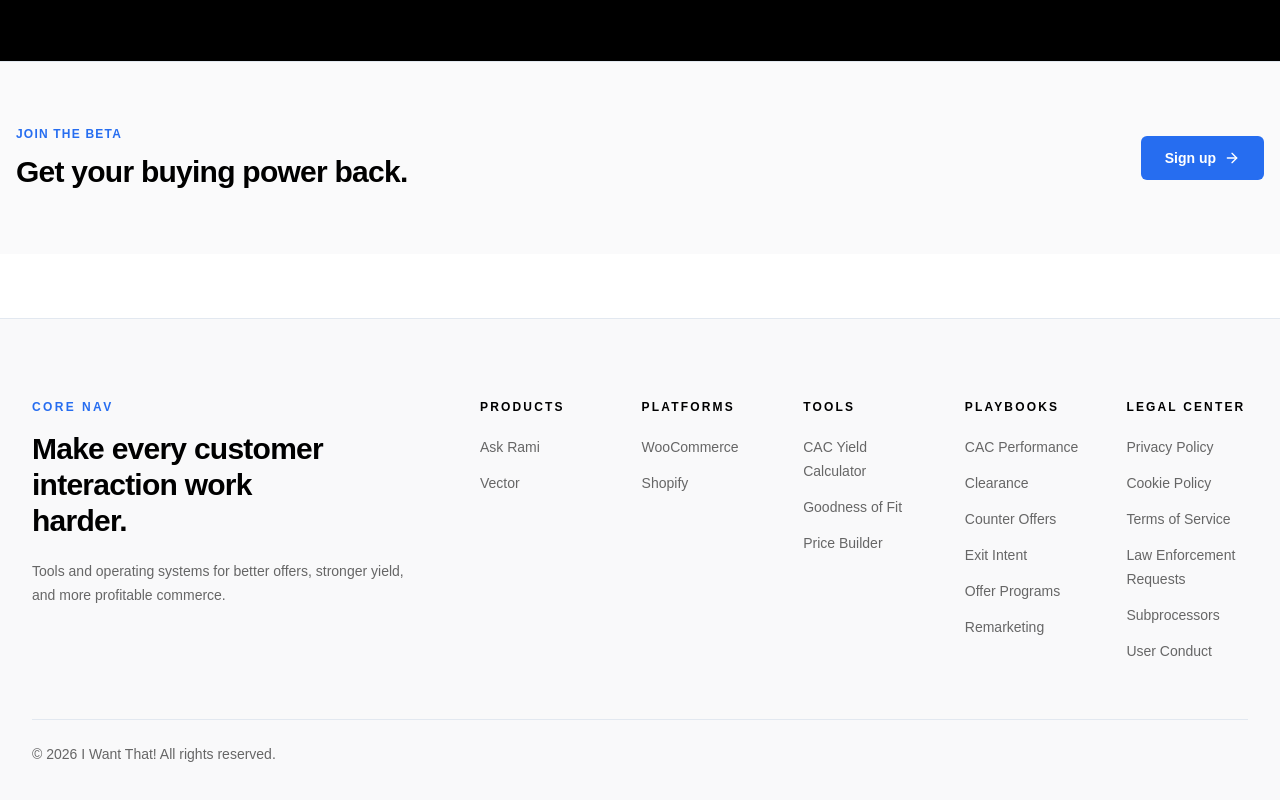
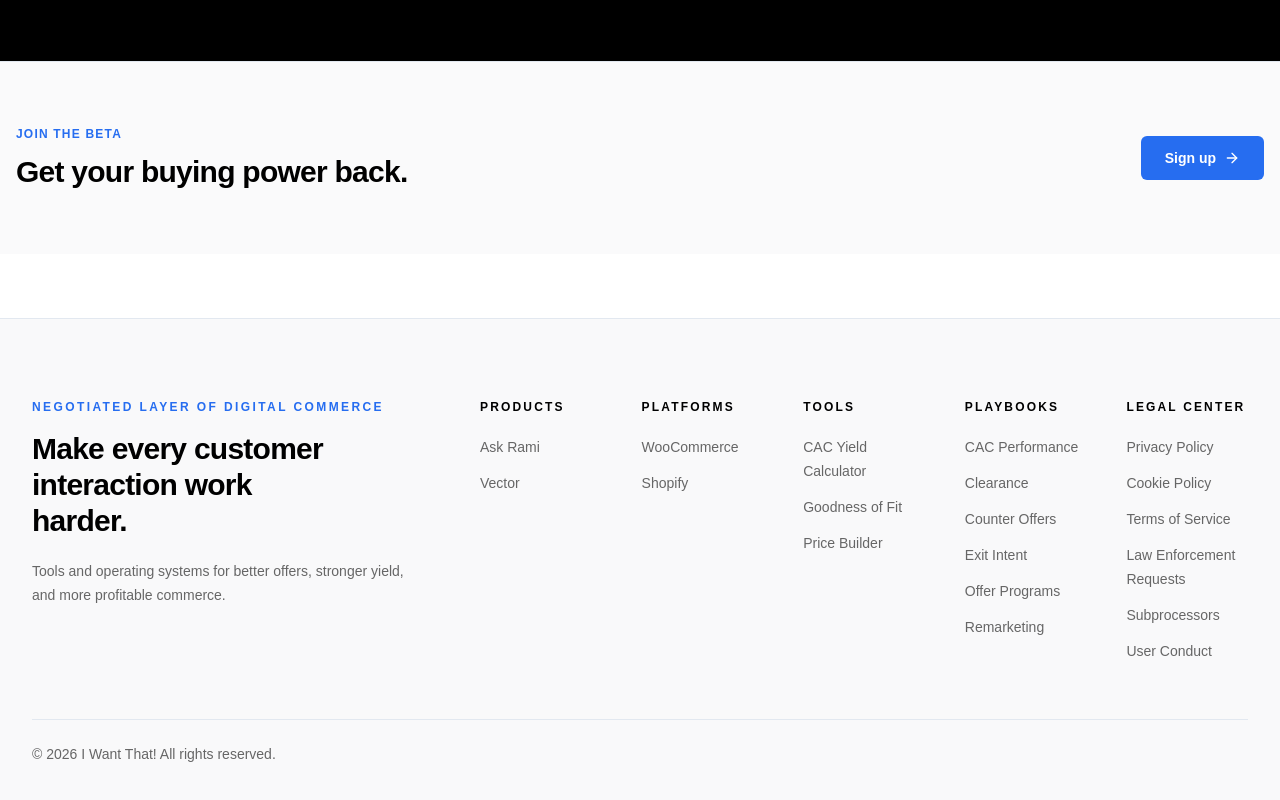
Before and after one commit to c-e-daly/useiwantthat, a Next.js app: page /ask-rami in a window 1280 px wide. Shown: the part 3942-4742 px from the top of the page. Built offline with nearby package versions, Linux system fonts and the light colour scheme; no server answers; a web font is replaced by a local one.

Commit message:
eyebrow update on footer

```diff
--- a/components/public/footer.tsx
+++ b/components/public/footer.tsx
@@ -51,7 +51,7 @@ export function Footer() {
         <div className="grid gap-12 lg:grid-cols-[minmax(220px,1fr)_2fr] lg:gap-16">
           <div>
             <p className="text-xs font-bold uppercase tracking-[0.2em] text-brand">
-              Core Nav
+              Negotiated Layer of Digital Commerce
             </p>
             <h2 className="mt-4 max-w-xs text-3xl font-bold tracking-tight text-black">
               Make every customer interaction work harder.
```
